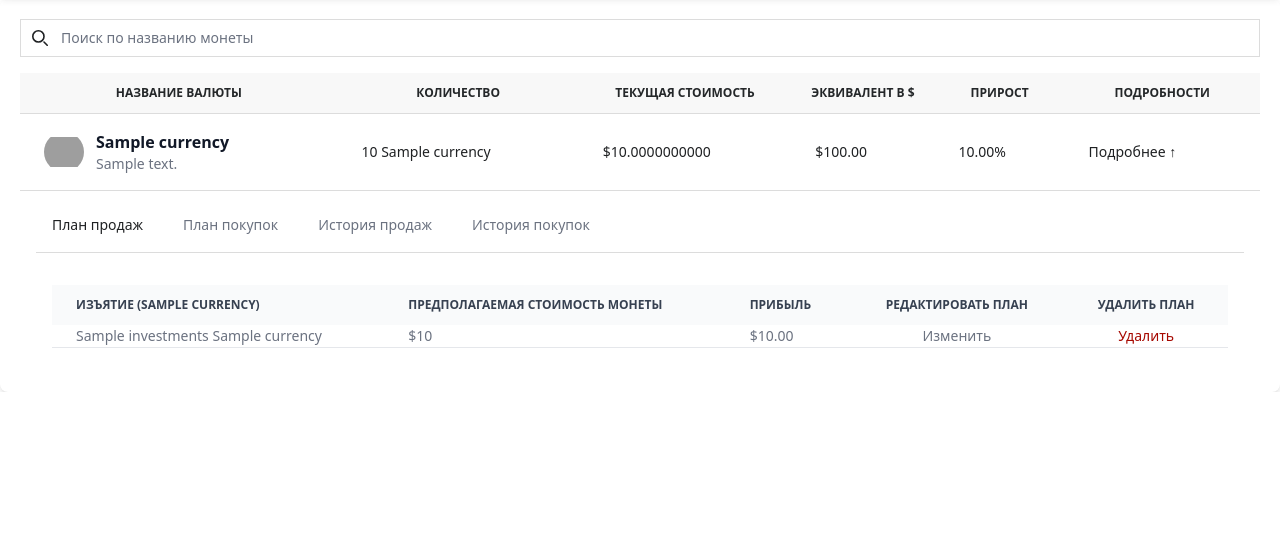
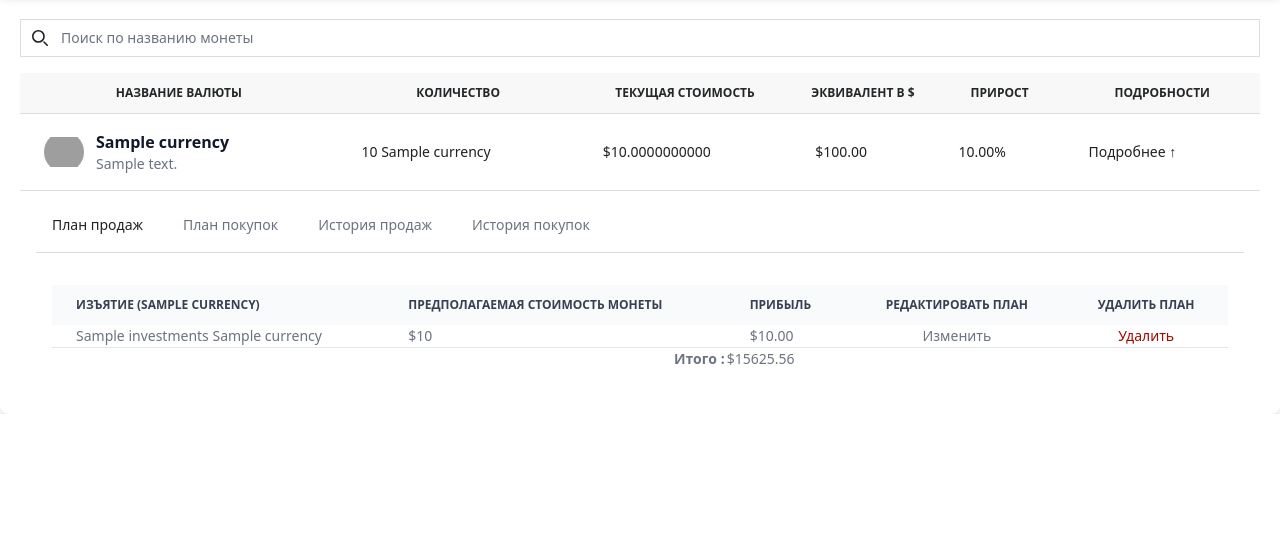
Before and after one commit to x9ilx/crypto_notebook, a FastAPI app: template app/static/templates/index.html in a window 1280 px wide, after a click on "Подробнее ↓". Shown: the part 57-600 px from the top of the page. Run offline with FastAPI, Linux system fonts and the light colour scheme; the template is opened without the code that fills it: most values are stand-ins (such as "Sample title", 1, 10 or a date in 2020); parts of the project's set-up code (start-up, migrations or seed data) failed here and were passed over; grey boxes are pictures that could not be loaded.

Commit message:
Исправил мелкие баги.

```diff
--- a/app/core/frontend.py
+++ b/app/core/frontend.py
@@ -1,3 +1,5 @@
+from jinja2.environment import Environment
 from fastapi.templating import Jinja2Templates
 
 templates = Jinja2Templates(directory='static/templates')
+jinja_env = Environment(extensions=['jinja2.ext.do'])
--- a/app/crud/base.py
+++ b/app/crud/base.py
@@ -44,8 +44,8 @@ class CRUDBase(Generic[ModelType, CreateSchemaType, UpdateSchemaType]):
         order_desc: bool = False
     ) -> list[ModelType]:
         attr = getattr(self.model, attribute)
-        db_obj = await self._add_sorting_field(
-            await session.execute(
+        db_obj = await session.execute(
+            await self._add_sorting_field(
                 query=select(self.model).where(
                     attr == value, self.model.user_id == user.id
                 ),
--- a/app/static/css/main.css
+++ b/app/static/css/main.css
@@ -1140,6 +1140,10 @@ select {
   text-align: center;
 }
 
+.text-right {
+  text-align: right;
+}
+
 .text-3xl {
   font-size: 1.875rem;
   line-height: 2.25rem;
--- a/app/static/templates/elements/currencies/details/currency_plans.html
+++ b/app/static/templates/elements/currencies/details/currency_plans.html
@@ -23,7 +23,7 @@
             {% for plan in plans_list  %}
                 <tr class="bg-white border-b dark:bg-gray-800 dark:border-gray-700 hover:bg-background-light-secondary dark:hover:bg-background-dark-secondary">
                     <td class="px-6">
-                       {% if plan.service_type.name == 'PURCHASE' %}${{ plan.investments }} {% else %}{{ plan.investments }} {{ investment_name }}{% endif %}
+                       {% if plan.service_type.name == 'PURCHASE' %}${{ plan.investments }} {% else %}{{ plan.investments }} {{ plan.currency.name }}{% endif %}
                     </td>
                     <td class="px-6">
                         ${{ plan.price }}
@@ -42,8 +42,13 @@
                         <a href="" class="cursor-pointer hover:underline">Удалить</a>
                     </td>
                 </tr>
-                <tr></tr>
             {% endfor %}
         </tbody>
+        <tfoot>
+            <tr>
+              <th id="total" colspan="2" class="text-right">Итого :</th>
+              <td>$15625.56</td>
+            </tr>
+        </tfoot>
     </table>
 </div>
```
